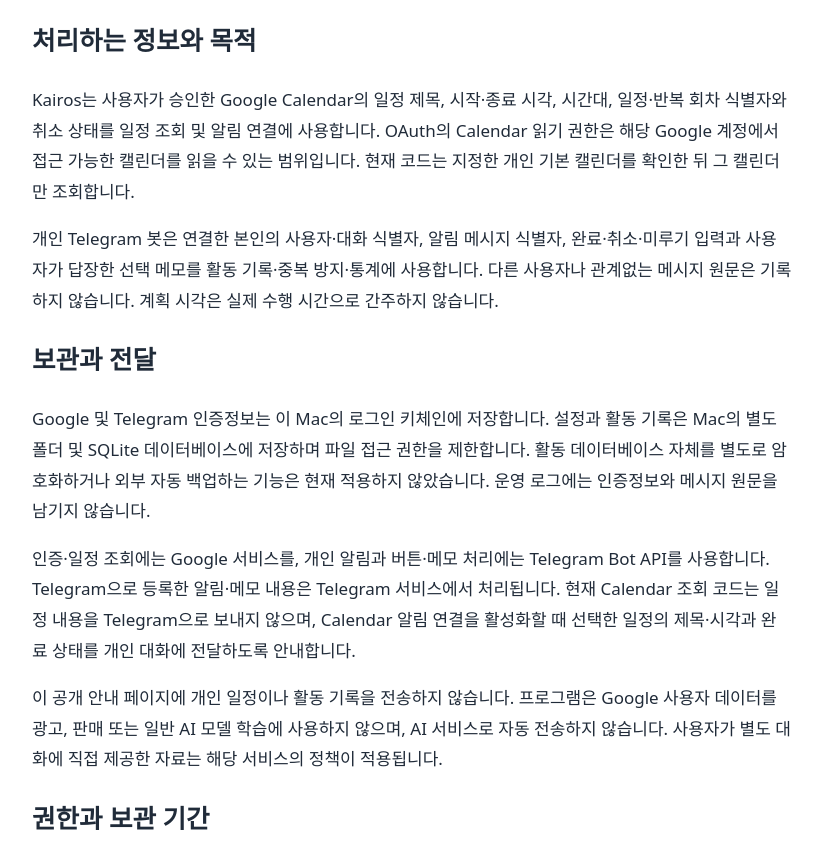
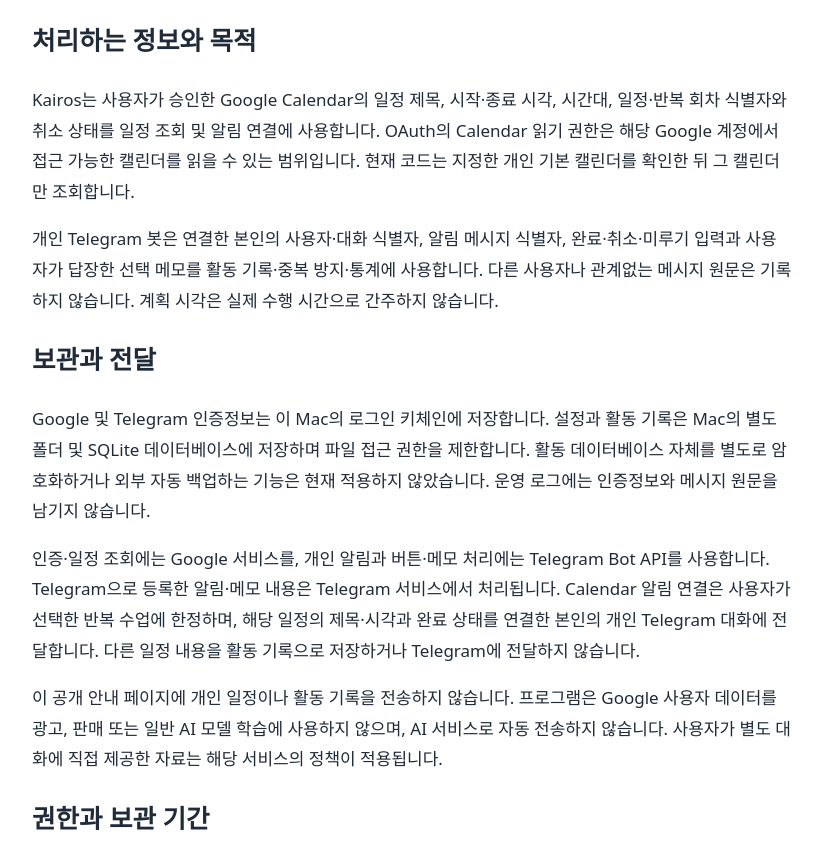
Before and after one commit to aitrics-tom/kairos-info, a plain HTML site: page privacy.html in a window 1280 px wide. Shown: the part 202-1062 px from the top of the page, without its empty margins (228-1050 px from the left). Drawn offline with Linux system fonts and the light colour scheme.

Commit message:
Describe selected Calendar reminder integration

```diff
--- a/privacy.html
+++ b/privacy.html
@@ -10,7 +10,7 @@
 <p>개인 Telegram 봇은 연결한 본인의 사용자·대화 식별자, 알림 메시지 식별자, 완료·취소·미루기 입력과 사용자가 답장한 선택 메모를 활동 기록·중복 방지·통계에 사용합니다. 다른 사용자나 관계없는 메시지 원문은 기록하지 않습니다. 계획 시각은 실제 수행 시간으로 간주하지 않습니다.</p>
 <h2>보관과 전달</h2>
 <p>Google 및 Telegram 인증정보는 이 Mac의 로그인 키체인에 저장합니다. 설정과 활동 기록은 Mac의 별도 폴더 및 SQLite 데이터베이스에 저장하며 파일 접근 권한을 제한합니다. 활동 데이터베이스 자체를 별도로 암호화하거나 외부 자동 백업하는 기능은 현재 적용하지 않았습니다. 운영 로그에는 인증정보와 메시지 원문을 남기지 않습니다.</p>
-<p>인증·일정 조회에는 Google 서비스를, 개인 알림과 버튼·메모 처리에는 Telegram Bot API를 사용합니다. Telegram으로 등록한 알림·메모 내용은 Telegram 서비스에서 처리됩니다. 현재 Calendar 조회 코드는 일정 내용을 Telegram으로 보내지 않으며, Calendar 알림 연결을 활성화할 때 선택한 일정의 제목·시각과 완료 상태를 개인 대화에 전달하도록 안내합니다.</p>
+<p>인증·일정 조회에는 Google 서비스를, 개인 알림과 버튼·메모 처리에는 Telegram Bot API를 사용합니다. Telegram으로 등록한 알림·메모 내용은 Telegram 서비스에서 처리됩니다. Calendar 알림 연결은 사용자가 선택한 반복 수업에 한정하며, 해당 일정의 제목·시각과 완료 상태를 연결한 본인의 개인 Telegram 대화에 전달합니다. 다른 일정 내용을 활동 기록으로 저장하거나 Telegram에 전달하지 않습니다.</p>
 <p>이 공개 안내 페이지에 개인 일정이나 활동 기록을 전송하지 않습니다. 프로그램은 Google 사용자 데이터를 광고, 판매 또는 일반 AI 모델 학습에 사용하지 않으며, AI 서비스로 자동 전송하지 않습니다. 사용자가 별도 대화에 직접 제공한 자료는 해당 서비스의 정책이 적용됩니다.</p>
 <h2>권한과 보관 기간</h2>
 <p>Google Calendar 권한은 읽기 전용입니다. Gmail·Drive 접근과 Calendar 일정 수정 권한을 요청하지 않습니다. 사용자는 Google 계정의 연결 관리에서 Kairos의 접근 권한을 철회할 수 있습니다. 권한 철회는 이미 Mac에 저장된 활동 기록을 자동 삭제하지 않습니다.</p>
```
Also changed, not shown: index.html (+1 -1 lines).
